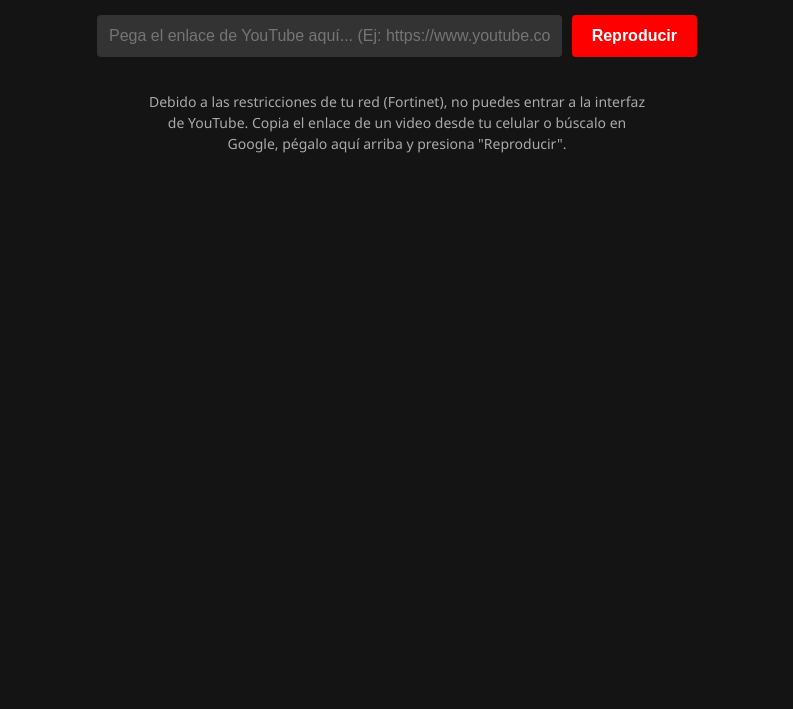
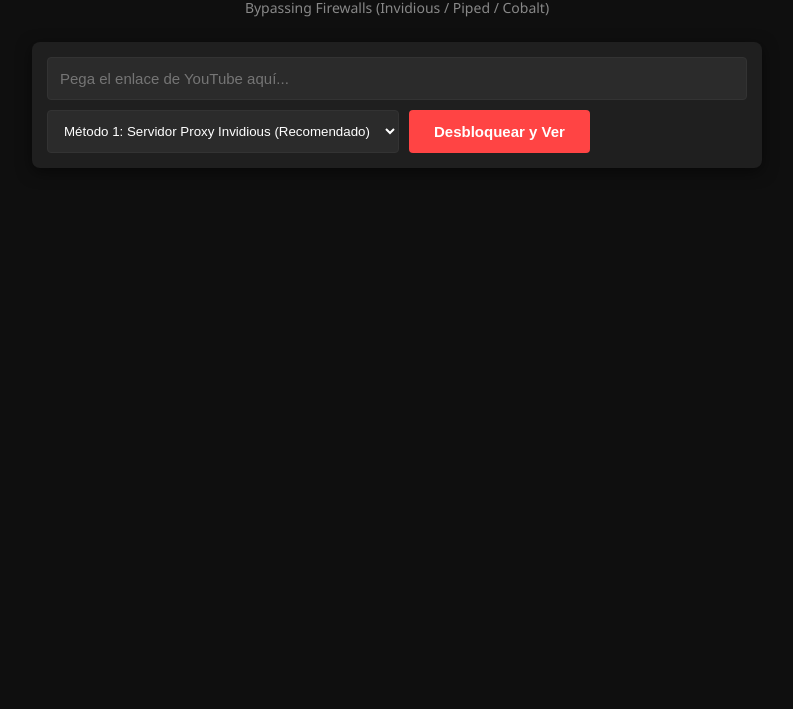
Before and after one commit to clopezAlbeno/cuaderno20251111, a plain HTML site: page index.html in a window 1280 px wide. Shown: the part 91-800 px from the top of the page, without its empty margins (243-1036 px from the left). Drawn offline with Linux system fonts and the light colour scheme.

Commit message:
Update title and enhance video player functionality

```diff
--- a/index.html
+++ b/index.html
@@ -3,12 +3,12 @@
 <head>
     <meta charset="UTF-8">
     <meta name="viewport" content="width=device-width, initial-scale=1.0">
-    <title>Mi Reproductor de Video</title>
+    <title>StreamPlayer - Antibaipás</title>
     <style>
         body {
-            font-family: 'Segoe UI', Tahoma, Geneva, Verdana, sans-serif;
-            background-color: #141414;
-            color: #ffffff;
+            font-family: 'Segoe UI', Arial, sans-serif;
+            background-color: #0f0f0f;
+            color: #f1f1f1;
             margin: 0;
             padding: 20px;
             display: flex;
@@ -16,76 +16,100 @@
             align-items: center;
         }
         h1 {
-            color: #ff0000;
+            color: #ff4444;
+            margin-bottom: 5px;
         }
-        .search-container {
+        .subtitle {
+            color: #888;
+            font-size: 14px;
+            margin-bottom: 25px;
+        }
+        .controls {
+            width: 100%;
+            max-width: 700px;
+            display: flex;
+            flex-direction: column;
+            gap: 10px;
+            background: #1f1f1f;
+            padding: 15px;
+            border-radius: 8px;
+            box-shadow: 0 4px 15px rgba(0,0,0,0.5);
             margin-bottom: 20px;
-            width: 100%;
-            max-width: 600px;
+        }
+        .row {
             display: flex;
             gap: 10px;
         }
         input[type="text"] {
             flex: 1;
             padding: 12px;
-            border: none;
+            border: 1px solid #333;
             border-radius: 4px;
-            background-color: #333;
+            background-color: #2b2b2b;
             color: white;
-            font-size: 16px;
+            font-size: 15px;
+        }
+        select {
+            padding: 12px;
+            background: #2b2b2b;
+            color: white;
+            border: 1px solid #333;
+            border-radius: 4px;
+            cursor: pointer;
         }
         button {
-            padding: 12px 20px;
-            background-color: #ff0000;
+            padding: 12px 25px;
+            background-color: #ff4444;
             color: white;
             border: none;
             border-radius: 4px;
             cursor: pointer;
             font-weight: bold;
-            font-size: 16px;
+            font-size: 15px;
+            transition: 0.2s;
         }
         button:hover {
-            background-color: #cc0000;
+            background-color: #cc2222;
         }
         .video-container {
             width: 100%;
-            max-width: 800px;
+            max-width: 850px;
             aspect-ratio: 16 / 9;
             background-color: #000;
             border-radius: 8px;
             overflow: hidden;
-            box-shadow: 0 4px 10px rgba(0,0,0,0.5);
+            box-shadow: 0 10px 30px rgba(0,0,0,0.7);
             display: none;
+            border: 1px solid #333;
         }
         iframe {
             width: 100%;
             height: 100%;
             border: none;
         }
-        .instructions {
-            color: #aaa;
-            font-size: 14px;
-            text-align: center;
-            max-width: 500px;
-            line-height: 1.5;
-        }
     </style>
 </head>
 <body>
 
-    <h1>StreamPlayer</h1>
+    <h1>StreamPlayer Pro</h1>
+    <div class="subtitle">Bypassing Firewalls (Invidious / Piped / Cobalt)</div>
 
-    <div class="search-container">
-        <input type="text" id="videoUrl" placeholder="Pega el enlace de YouTube aquí... (Ej: https://www.youtube.com/watch?v=dQw4w9WgXcQ)">
-        <button onclick="loadVideo()">Reproducir</button>
+    <div class="controls">
+        <div class="row">
+            <input type="text" id="videoUrl" placeholder="Pega el enlace de YouTube aquí...">
+        </div>
+        <div class="row">
+            <select id="bypassMethod">
+                <option value="invidious_1">Método 1: Servidor Proxy Invidious (Recomendado)</option>
+                <option value="invidious_2">Método 2: Servidor Alternativo (Yewtu.be)</option>
+                <option value="piped">Método 3: Servidor Piped (Privado)</option>
+            </select>
+            <button onclick="loadBypassVideo()">Desbloquear y Ver</button>
+        </div>
     </div>
 
     <div class="video-container" id="playerContainer">
         <iframe id="videoPlayer" allowfullscreen allow="autoplay; encrypted-media"></iframe>
-    </div>
-
-    <div class="instructions" id="instructions">
-        <p>Debido a las restricciones de tu red (Fortinet), no puedes entrar a la interfaz de YouTube. Copia el enlace de un video desde tu celular o búscalo en Google, pégalo aquí arriba y presiona "Reproducir".</p>
     </div>
 
     <script>
@@ -95,22 +119,33 @@
             return (match && match[2].length === 11) ? match[2] : null;
         }
 
-        function loadVideo() {
+        function loadBypassVideo() {
             const urlInput = document.getElementById('videoUrl').value;
+            const method = document.getElementById('bypassMethod').value;
             const videoId = extractVideoId(urlInput);
 
             const playerContainer = document.getElementById('playerContainer');
             const videoPlayer = document.getElementById('videoPlayer');
-            const instructions = document.getElementById('instructions');
 
-            if (videoId) {
-                // Usamos el dominio "youtube-nocookie" que suele saltarse varios bloqueos de firewall empresariales
-                videoPlayer.src = `https://www.youtube-nocookie.com/embed/${videoId}?autoplay=1`;
-                playerContainer.style.display = 'block';
-                instructions.style.display = 'none';
-            } else {
-                alert('Por favor, introduce un enlace de YouTube válido.');
+            if (!videoId) {
+                alert('Por favor, introduce un enlace válido de YouTube.');
+                return;
             }
+
+            let embedUrl = "";
+
+            // Diferentes proxies que el firewall no tiene en su lista negra de YouTube
+            if (method === "invidious_1") {
+                embedUrl = `https://invidious.perennialte.ch/embed/${videoId}?autoplay=1`;
+            } else if (method === "invidious_2") {
+                embedUrl = `https://yewtu.be/embed/${videoId}?autoplay=1`;
+            } else if (method === "piped") {
+                embedUrl = `https://piped.video/embed/${videoId}`;
+            }
+
+            // Forzar la carga en el iframe limpiando el tráfico hacia Google
+            videoPlayer.src = embedUrl;
+            playerContainer.style.display = 'block';
         }
     </script>
 </body>
```
